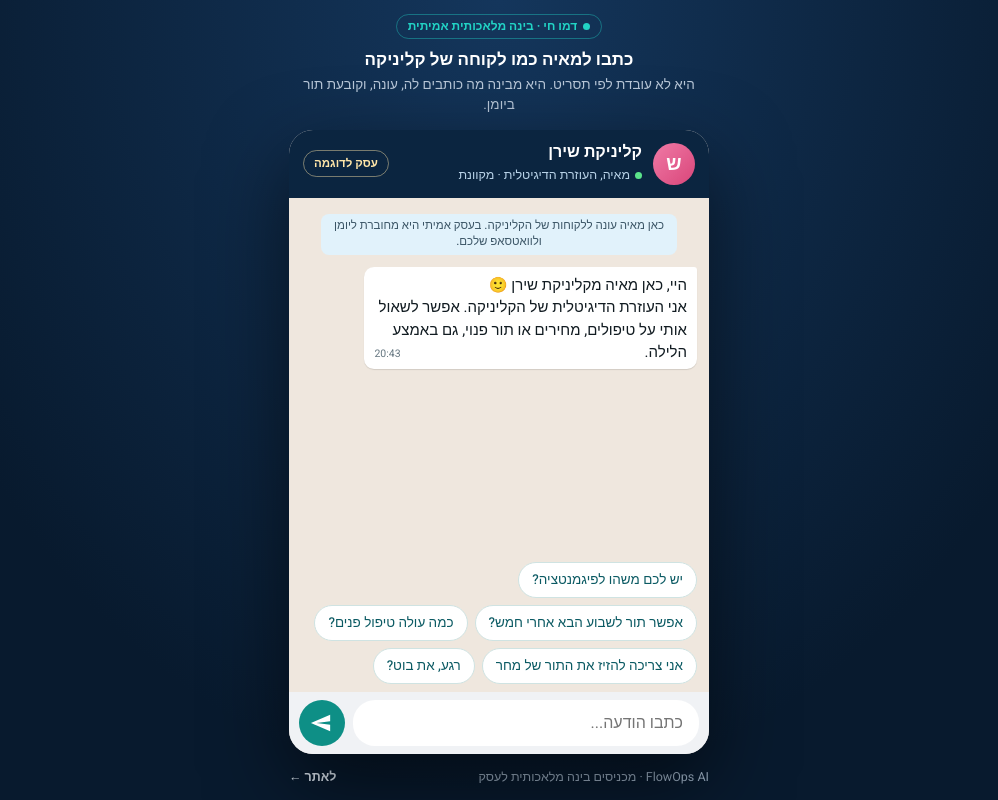
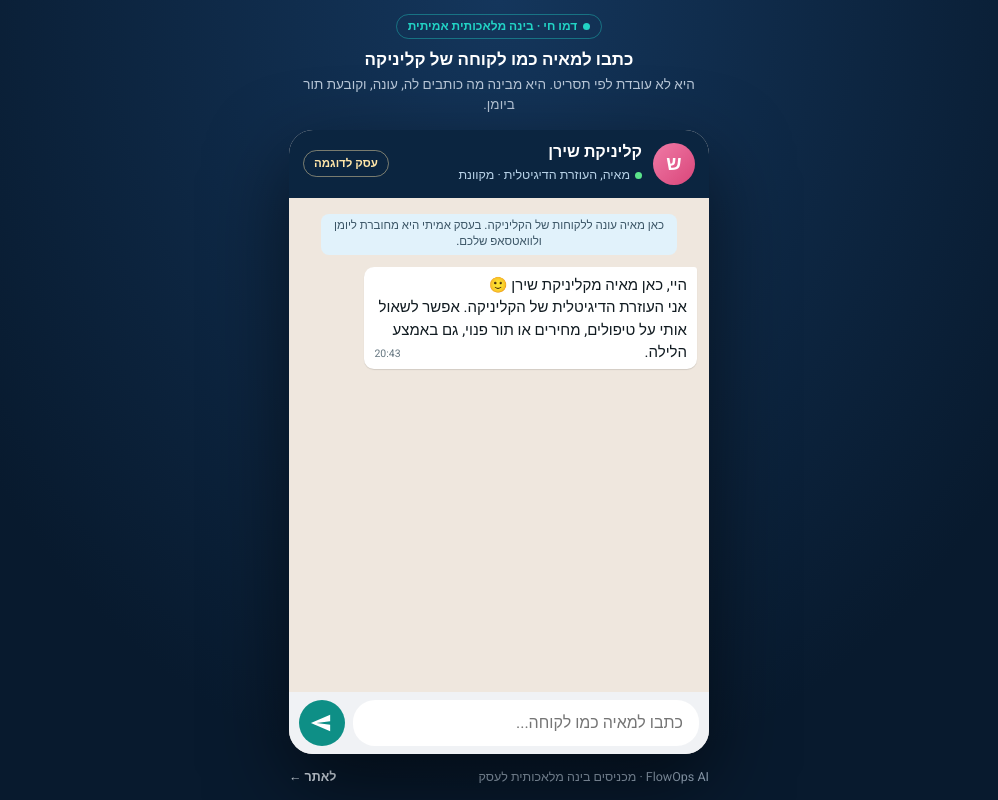
Before and after one commit to bke1302/bke1302.github.io, a plain HTML site: page demo.html in a window 1280 px wide. Shown: the whole page, without its empty margins (141-1139 px from the left). Drawn offline with Linux system fonts and the light colour scheme.

Commit message:
Demo: remove suggestion buttons, free typing only
Co-Authored-By: Claude Opus 5.5 <noreply@anthropic.com>

```diff
--- a/demo.html
+++ b/demo.html
@@ -99,7 +99,7 @@
   </div>
   <div class="quick" id="quick"></div>
   <div class="bar">
-    <input id="inp" placeholder="כתבו הודעה..." aria-label="כתבו הודעה" autocomplete="off" enterkeyhint="send">
+    <input id="inp" placeholder="כתבו למאיה כמו לקוחה..." aria-label="כתבו הודעה" autocomplete="off" enterkeyhint="send">
     <button class="send" id="send" aria-label="שלח"><svg viewBox="0 0 24 24"><path d="M2 21l21-9L2 3v7l15 2-15 2z"/></svg></button>
   </div>
 </div>
@@ -180,7 +180,6 @@ inp.addEventListener('keydown', e => { if (e.key === 'Enter') ask(inp.value); })
 window.addEventListener('load', async () => {
   await wait(400); setTyping(true); await wait(900); setTyping(false);
   bubble(OPEN, 'in');
-  await wait(300); chips(CHIPS);
 });
 </script>
 </body></html>
```
